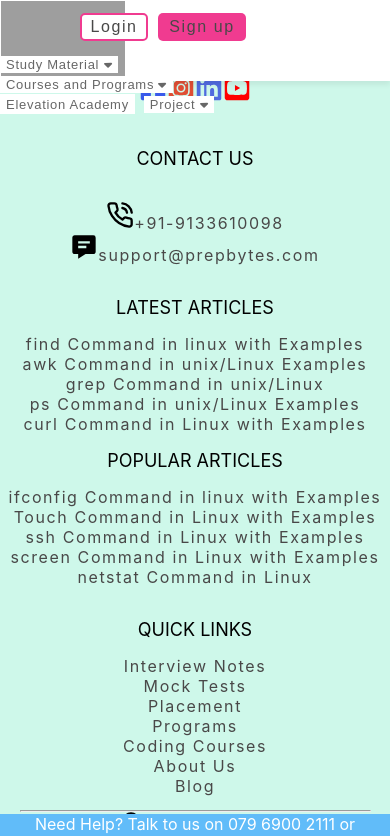
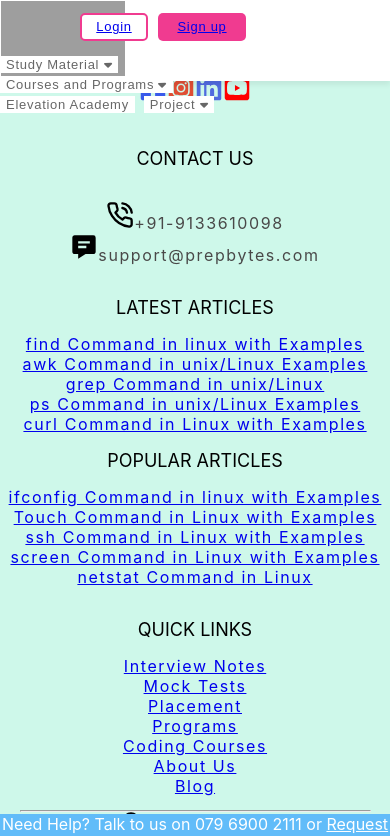
Before and after one commit to Nagavasu45/prepbytesclonefronted, a React (Create React App) app: page /Footer in a window 390 px wide. Shown: the top 836 px of the page. Built offline with nearby package versions, Linux system fonts and the light colour scheme; grey boxes are pictures that could not be loaded.

Commit message:
commit11

```diff
--- a/src/Loginsubcompo/Loginnsub.js
+++ b/src/Loginsubcompo/Loginnsub.js
@@ -71,7 +71,7 @@ const Loginnsub = () => {
 
 
                     <br/>
-                    <a href='#'>Forgot your password?</a><br/>
+                    <div>Forgot your password?</div>
                     <div><button className='login-sub-button1-style' onClick={datasubmit}>SIGN IN</button></div>
                     <div><button className='login-sub-button2-style'>Login Via OTP</button></div>
                 </form>
--- a/src/Stylesheets/footer.css
+++ b/src/Stylesheets/footer.css
@@ -49,7 +49,7 @@
 
 
 }
-a{
+NavLink{
     text-decoration: none;
     color:rgb(49, 48, 48);
     font-size: 16px;
@@ -150,7 +150,7 @@ a{
         margin-bottom: 1rem;
 
     }
-    a{
+    NavLink{
         text-decoration: none;
         color:rgb(73, 72, 72);
         font-size: 16px;
--- a/src/components/Footer.js
+++ b/src/components/Footer.js
@@ -3,6 +3,7 @@ import { FaCopyright, FaFacebookSquare, FaInstagramSquare, FaLinkedin, FaYoutube
 import {LuPhoneCall } from "react-icons/lu";
 import { BiSolidMessageDetail } from "react-icons/bi";
 import "../Stylesheets/footer.css";
+import { NavLink } from 'react-router-dom';
 
 const Footer = () => {
   return (
@@ -31,22 +32,22 @@ const Footer = () => {
         <div className='margin-align-1'>LATEST ARTICLES</div>
 
         <div className='margin-align-2'>
-        <a href='#'>find Command in linux with Examples</a><br/>
-    <a href='#'>awk Command in unix/Linux Examples</a><br/>
-    <a href='#'>grep Command in unix/Linux </a><br/>
-    <a href='#'>ps Command in unix/Linux Examples</a><br/>
-    <a href='#'>curl Command in Linux with Examples</a><br/>
+        <NavLink>find Command in linux with Examples</NavLink><br/>
+        <NavLink>awk Command in unix/Linux Examples</NavLink><br/>
+        <NavLink>grep Command in unix/Linux </NavLink><br/>
+    <NavLink>ps Command in unix/Linux Examples</NavLink><br/>
+    <NavLink>curl Command in Linux with Examples</NavLink><br/>
 
     </div>
 
     <div className='margin-align-3'>POPULAR ARTICLES</div>
 
     <div className='margin-align-2'>
-        <a href='#'>ifconfig Command in linux with Examples</a><br/>
-    <a href='#'>Touch Command in Linux with Examples</a><br/>
-    <a href='#'>ssh Command in Linux with Examples </a><br/>
-    <a href='#'>screen Command in Linux with Examples</a><br/>
-    <a href='#'>netstat Command in Linux </a><br/>
+        <NavLink>ifconfig Command in linux with Examples</NavLink><br/>
+    <NavLink>Touch Command in Linux with Examples</NavLink><br/>
+    <NavLink>ssh Command in Linux with Examples </NavLink><br/>
+    <NavLink>screen Command in Linux with Examples</NavLink><br/>
+    <NavLink>netstat Command in Linux </NavLink><br/>
 
     </div>
     </div>
@@ -54,13 +55,13 @@ const Footer = () => {
     <div className='margin-align-1'>QUICK LINKS</div>
 
     <div className='margin-align-2'>
-    <a href='#'>Interview Notes</a><br/>
-    <a href='#'>Mock Tests</a><br/>
-    <a href='#'>Placement</a><br/>
-    <a href='#'>Programs</a><br/>
-    <a href='#'>Coding Courses</a><br/>
-    <a href='#'>About Us</a><br/>
-    <a href='#'>Blog</a><br/>
+    <NavLink>Interview Notes</NavLink><br/>
+    <NavLink>Mock Tests</NavLink><br/>
+    <NavLink>Placement</NavLink><br/>
+    <NavLink>Programs</NavLink><br/>
+    <NavLink>Coding Courses</NavLink><br/>
+    <NavLink>About Us</NavLink><br/>
+    <NavLink>Blog</NavLink><br/>
     </div>
 
 
--- a/src/components/Selfinfo.js
+++ b/src/components/Selfinfo.js
@@ -1,7 +1,7 @@
 import React from 'react'
 import "../Stylesheets/selfinfo.css"
 import { NavLink } from 'react-router-dom'
-import { FaDoorClosed } from 'react-icons/fa'
+
 
 
 const Selfinfo = () => {
--- a/src/study material/Interviewnotes.js
+++ b/src/study material/Interviewnotes.js
@@ -1,5 +1,6 @@
 import React from 'react'
 import "../Interviewnotesstyles/interviewnotes.css"
+import { NavLink } from 'react-router-dom'
 
 const Interviewnotes = () => {
   return (<>
@@ -68,35 +69,35 @@ const Interviewnotes = () => {
             </div>
             <div className='browse-comapanys-sub-2'>
                 <div className='colored-box-1'></div>
-                <div className='colored-box-right-text-1'><a href='#'>Samsung</a></div>
+                <div className='colored-box-right-text-1'><NavLink>Samsung</NavLink></div>
                 </div>
                 <div className='browse-comapanys-sub-2'>
                 <div className='colored-box-1'></div>
-                <div className='colored-box-right-text-2'><a href='#'>Hcl</a></div>
+                <div className='colored-box-right-text-2'><NavLink>Hcl</NavLink></div>
                 </div>
                 <div className='browse-comapanys-sub-2'>
                 <div className='colored-box-1'></div>
-                <div className='colored-box-right-text-3'><a href='#'>Oracle</a></div>
+                <div className='colored-box-right-text-3'><NavLink>Oracle</NavLink></div>
                 </div>
                 <div className='browse-comapanys-sub-2'>
                 <div className='colored-box-1'></div>
-                <div className='colored-box-right-text-4'><a href='#'>Cognizant</a></div>
+                <div className='colored-box-right-text-4'><NavLink>Cognizant</NavLink></div>
                 </div>
                 <div className='browse-comapanys-sub-2'>
                 <div className='colored-box-1'></div>
-                <div className='colored-box-right-text-5'><a href='#'>Mahindra-comviva</a></div>
+                <div className='colored-box-right-text-5'><NavLink>Mahindra-comviva</NavLink></div>
                 </div>
                 <div className='browse-comapanys-sub-2'>
                 <div className='colored-box-1'></div>
-                <div className='colored-box-right-text-6'><a href='#'>Infoedge</a></div>
+                <div className='colored-box-right-text-6'><NavLink>Infoedge</NavLink></div>
                 </div>
             <div className='browse-comapanys-sub-2'>
                 <div className='colored-box-1'></div>
-                <div className='colored-box-right-text-7'><a href='#'>I&t-infotech</a></div>
+                <div className='colored-box-right-text-7'><NavLink>I&t-infotech</NavLink></div>
                 </div>
                 <div className='browse-comapanys-sub-2'>
                 <div className='colored-box-1'></div>
-                <div className='colored-box-right-text-8'><a href='#'>Cisco</a></div>
+                <div className='colored-box-right-text-8'><NavLink>Cisco</NavLink></div>
                 </div>
 
             </div>
```
